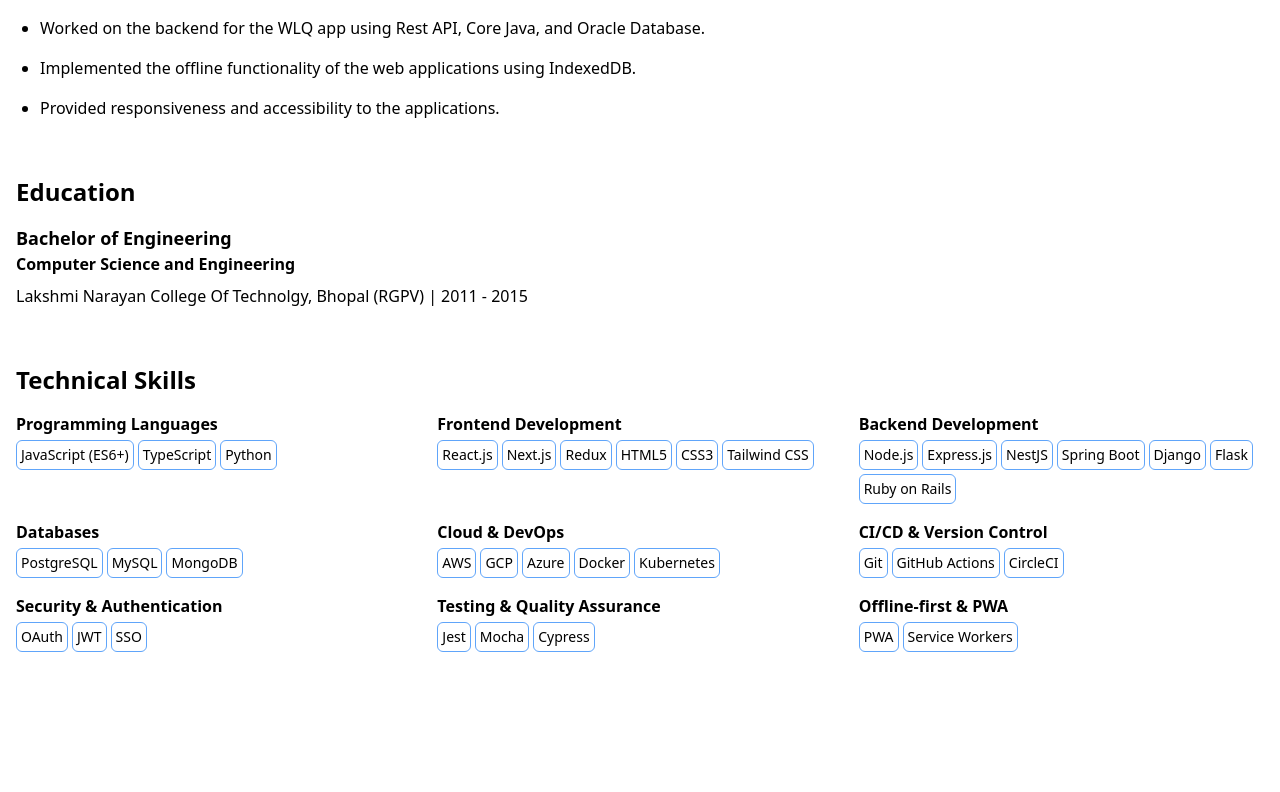
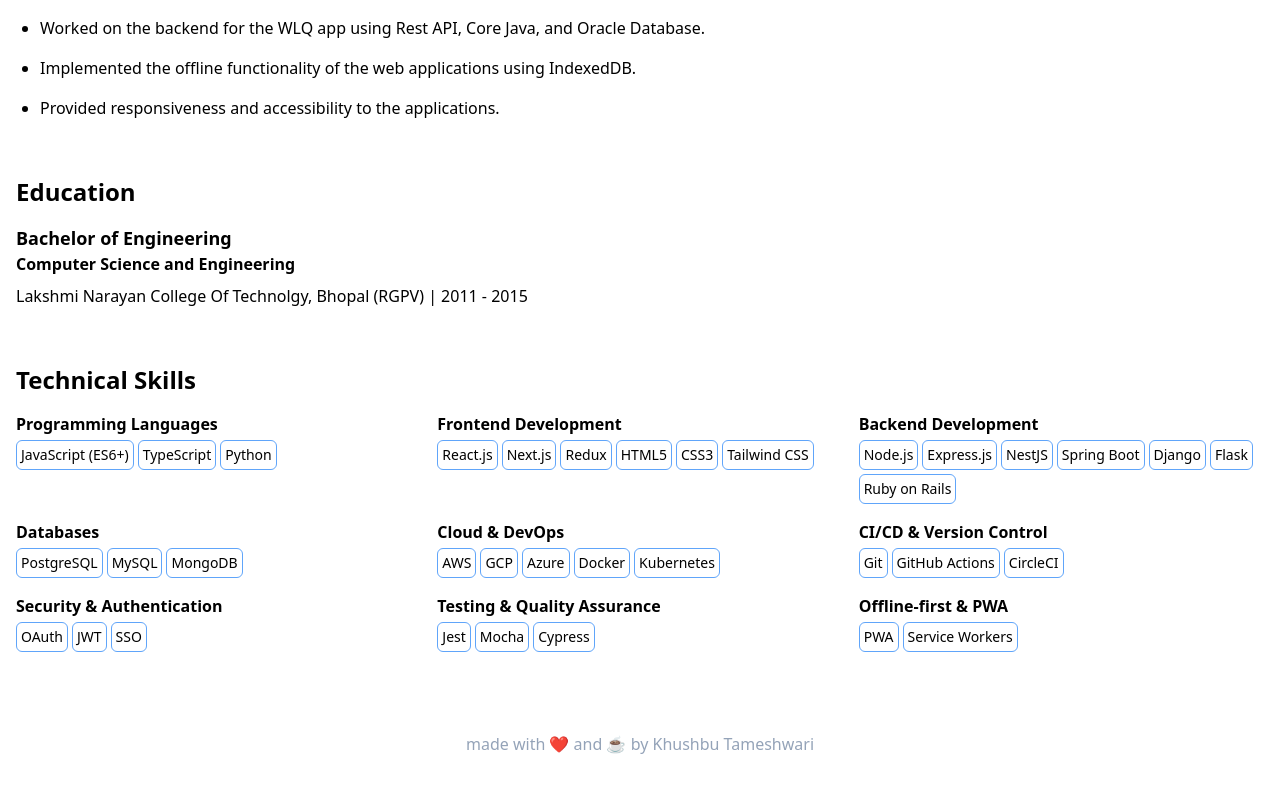
Before and after one commit to ramancodians/raman-v2, a React (Vite) app: page / in a window 1280 px wide. Shown: the part 2044-2836 px from the top of the page. Before the commit the page ends 2736 px from the top, so only its background shows below. Built offline with nearby package versions, Linux system fonts and the light colour scheme; a web font is replaced by a local one.

Commit message:
feat: add footer with creator's message to App component

```diff
--- a/src/Khush/App.jsx
+++ b/src/Khush/App.jsx
@@ -255,6 +255,11 @@ const App = () => {
           ))}
         </div>
       </div>
+      <div className="mt-20 pb-20">
+        <p className="text-center text-slate-400">
+          made with ❤️ and ☕ by Khushbu Tameshwari
+        </p>
+      </div>
     </div>
   );
 };
```
